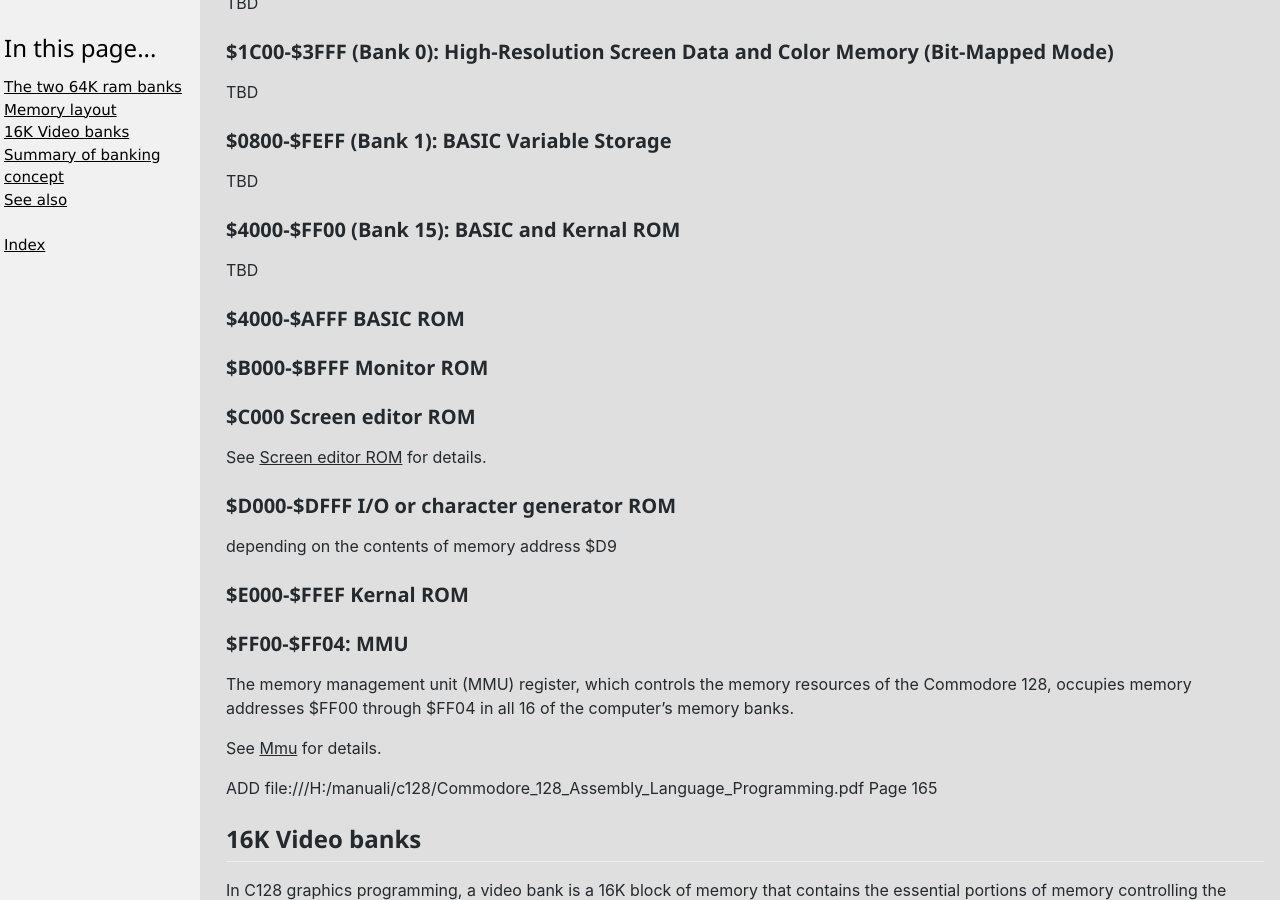
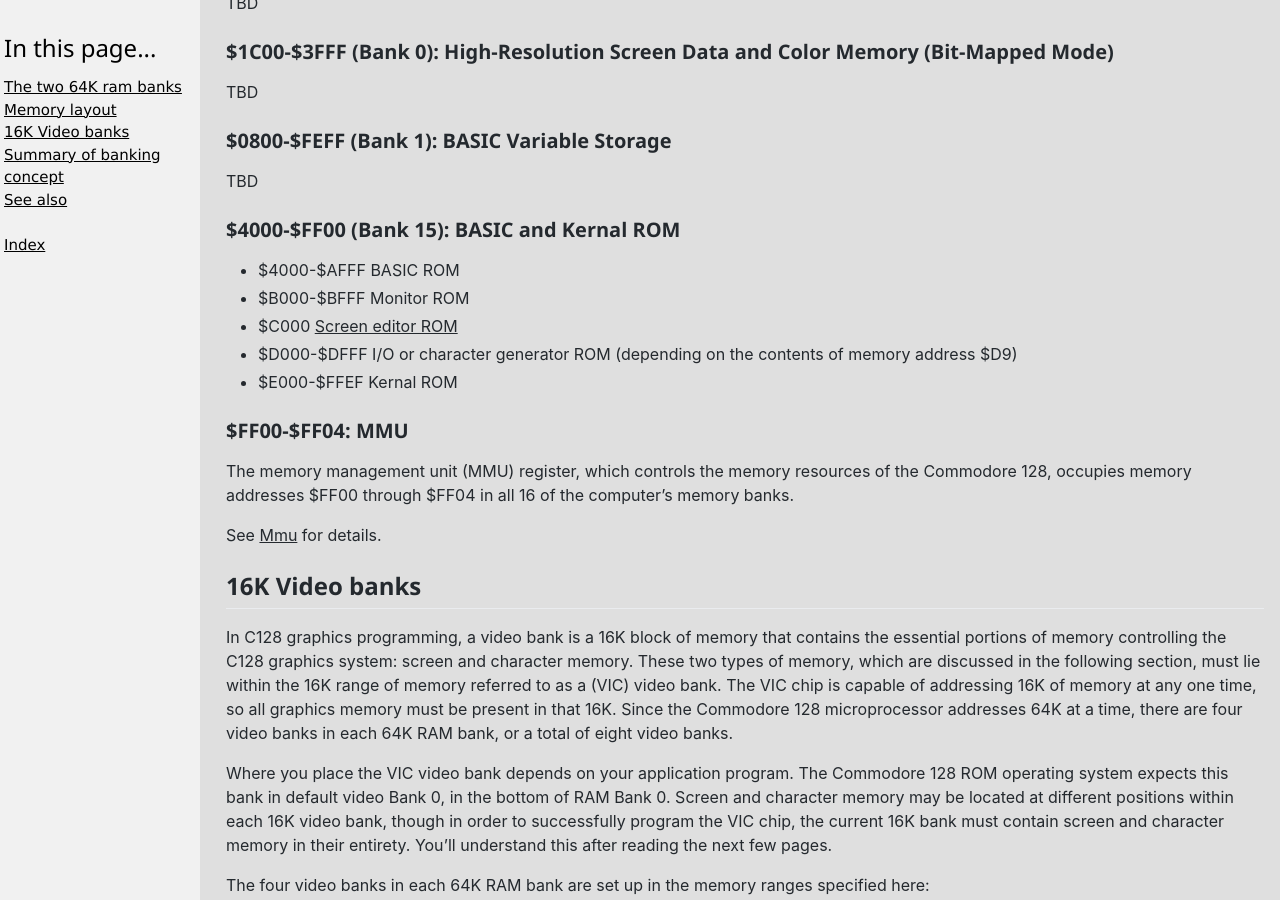
Before and after one commit to c128lib/Reference, a Jekyll site: the page built from MemoryMap.md, in a window 1280 px wide and 900 px high, scrolled down 3368 px. Built offline with Jekyll 4.4.1, drawn with Linux system fonts in a browser that asks for light colours; comment, search, counter and statistics services are not loaded.

Commit message:
Fix memory map

```diff
--- a/MemoryMap.md
+++ b/MemoryMap.md
@@ -186,22 +186,11 @@
 TBD
 
 ### $4000-$FF00 (Bank 15): BASIC and Kernal ROM
-TBD
-
-### $4000-$AFFF BASIC ROM
-
-### $B000-$BFFF Monitor ROM
-
-### $C000 Screen editor ROM
-See [Screen editor ROM](C000) for details.
-
-### $D000-$DFFF I/O or character generator ROM
-
-depending on the contents of memory address $D9
-
-### $E000-$FFEF Kernal ROM
-
-
+* $4000-$AFFF BASIC ROM
+* $B000-$BFFF Monitor ROM
+* $C000 [Screen editor ROM](C000)
+* $D000-$DFFF I/O or character generator ROM (depending on the contents of memory address $D9)
+* $E000-$FFEF Kernal ROM
 
 ### $FF00-$FF04: MMU
 The memory management unit
@@ -210,9 +199,6 @@
 16 of the computer's memory banks.
 
 See [Mmu](Mmu) for details.
-
-ADD file:///H:/manuali/c128/Commodore_128_Assembly_Language_Programming.pdf
-Page 165
 
 ## 16K Video banks
 
```
